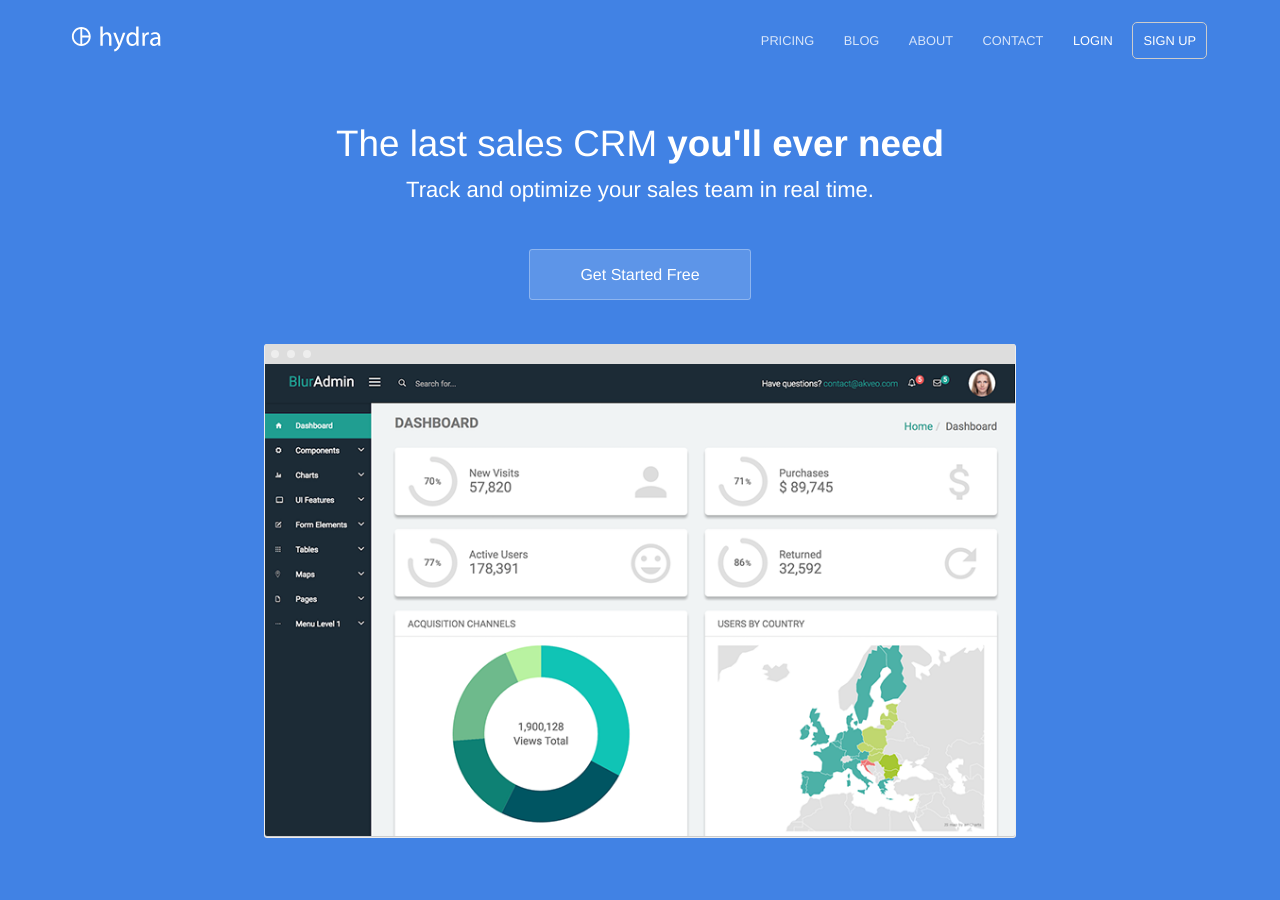
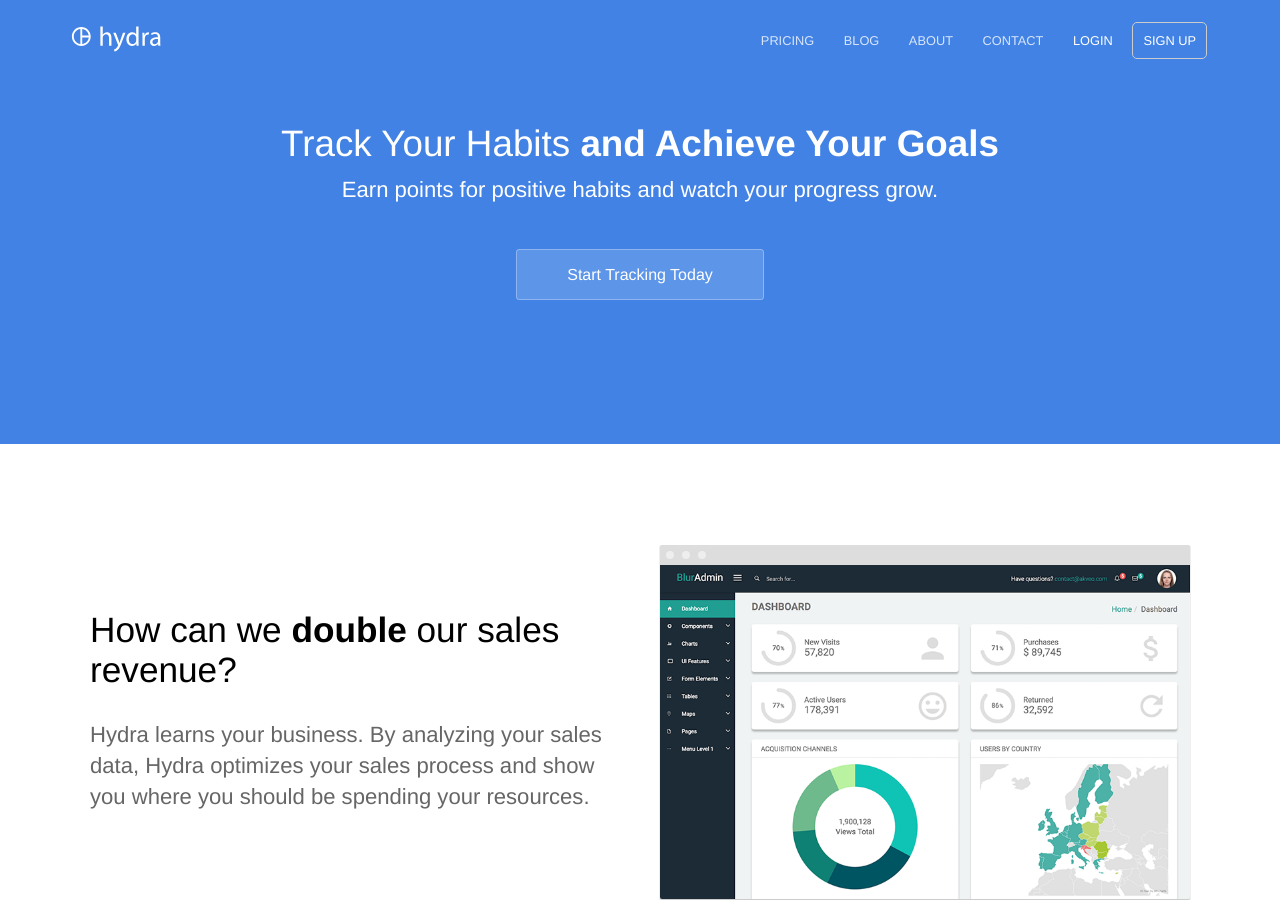
Before and after one commit to kbridley/Habit-Tracking, a Jekyll site: the page built from index.html, in a window 1280 px wide and 900 px high. Built offline with Jekyll 4.4.1, drawn with Linux system fonts in a browser that asks for light colours.

```diff
--- a/index.html
+++ b/index.html
@@ -3,15 +3,13 @@ title: The last sales CRM you'll ever need
 description: Track and optimize your sales team in real time
 ---
 <section class="hero">
-	<div class="text-container">
-		<h1 class="editable">The last sales CRM <strong>you'll ever need</strong></h1>
-		<p class="subtext editable">Track and optimize your sales team in real time.</p>
-		<div class="cta button alt"><a href="{{ site.baseurl }}/contact/">Get Started Free</a></div>
-		<div>
-			<img src="{{ site.baseurl }}/images/dashboard.png" alt="Screenshot" class="screenshot editable" />
-		</div>
-	</div>
+  <div class="text-container">
+    <h1 class="editable">Track Your Habits <strong>and Achieve Your Goals</strong></h1>
+    <p class="subtext editable">Earn points for positive habits and watch your progress grow.</p>
+    <div class="cta button alt"><a href="#track-habits">Start Tracking Today</a></div>
+  </div>
 </section>
+
 
 <div class="content">
 	<section>
```
Also changed, not shown: _staff_members/_defaults.md (deleted, +0 -7 lines), _staff_members/anna.md (deleted, +0 -7 lines), _staff_members/betty.md (deleted, +0 -7 lines), _staff_members/gerald.md (deleted, +0 -7 lines), _staff_members/james.md (deleted, +0 -7 lines), _staff_members/robin.md (deleted, +0 -7 lines), _staff_members/tom.md (deleted, +0 -7 lines).
